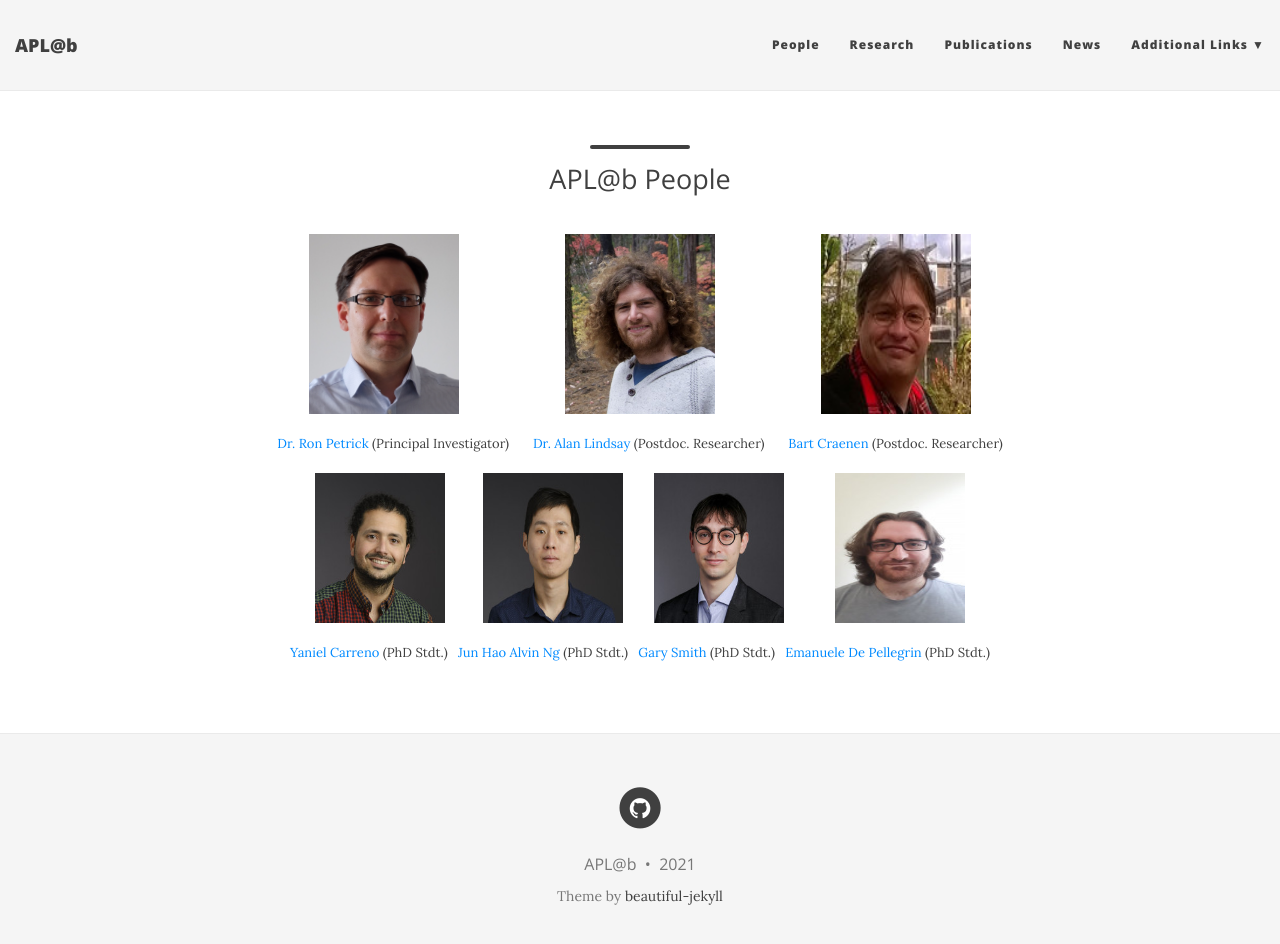
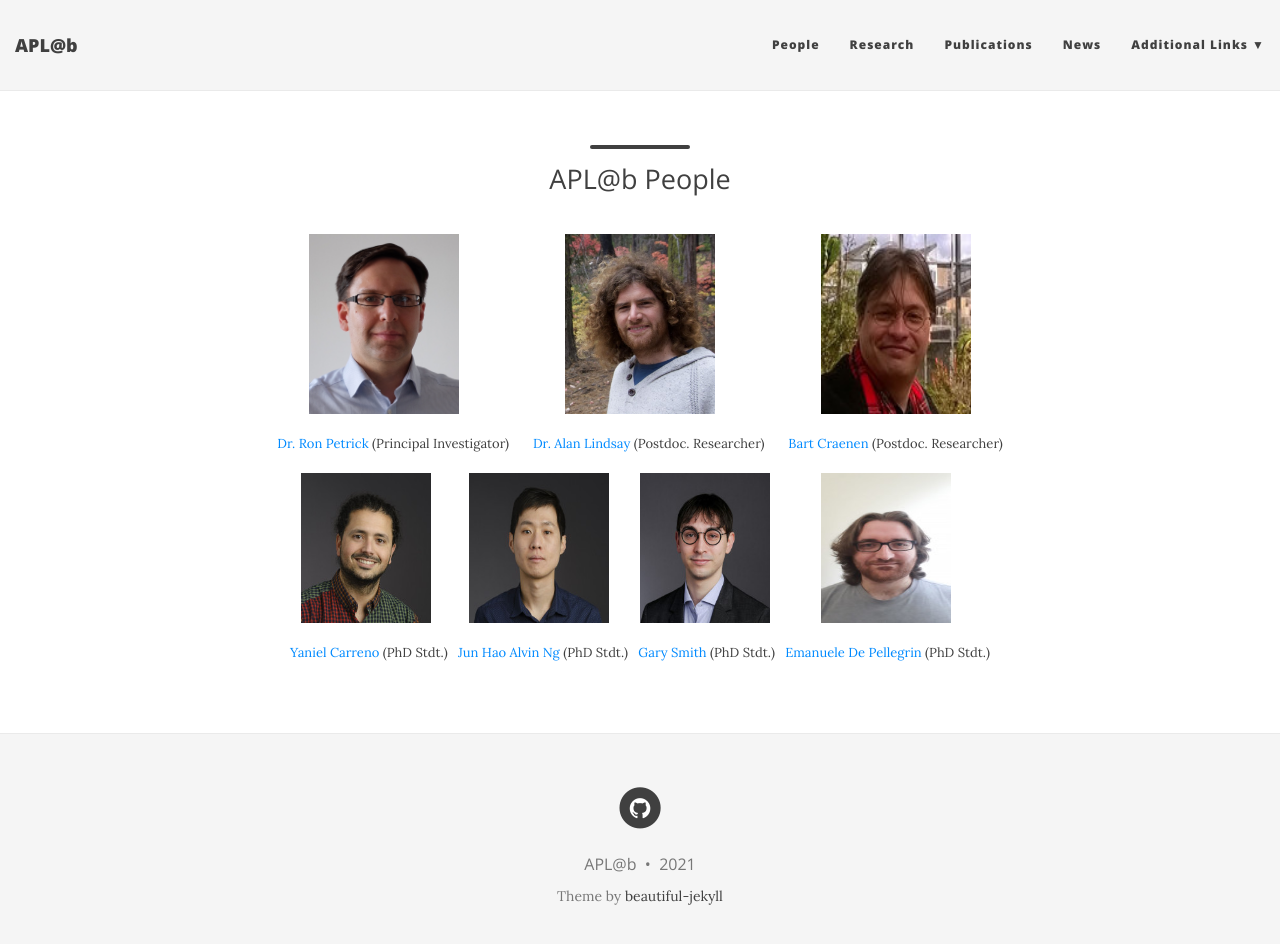
Before and after one commit to aplab2020/aplab2020.github.io, a Jekyll site: the page built from people.md, in a window 1280 px wide and 957 px high. Shown: the top 944 px of the window. Built offline with Jekyll 4.4.1, drawn with Linux system fonts in a browser that asks for light colours; nearby versions of some CDN libraries.

Commit message:
Update people.md

```diff
--- a/people.md
+++ b/people.md
@@ -21,7 +21,7 @@
 <p align="center"> <img src="/img/yaniel.jpg" align="center" width="130" height="150">  &nbsp; &nbsp;  &nbsp; &nbsp; &nbsp;
                    <img src="/img/alvin.jpg" align="center" width="140" height="150"> &nbsp; &nbsp; &nbsp;  &nbsp;
                    <img src="/img/gary.jpg" align="center" width="130" height="150">  &nbsp; &nbsp; &nbsp; &nbsp; &nbsp;  &nbsp;  &nbsp;
-                   <img src="/img/emanuelle.jpeg" align="center" width="130" height="150"></p>
+                   <img src="/img/emanuelle.jpeg" align="center" width="130" height="150"> &nbsp; &nbsp;  &nbsp;  &nbsp; </p>
 
  <p align="center"> <a href="https://www.edinburgh-robotics.org/students/yaniel-carreno" style="float:">Yaniel Carreno</a> (PhD Stdt.) &nbsp;
  <a href="https://www.edinburgh-robotics.org/students/jun-hao-alvin-ng" style="float: ;">Jun Hao Alvin Ng</a> (PhD Stdt.)  &nbsp;
```
